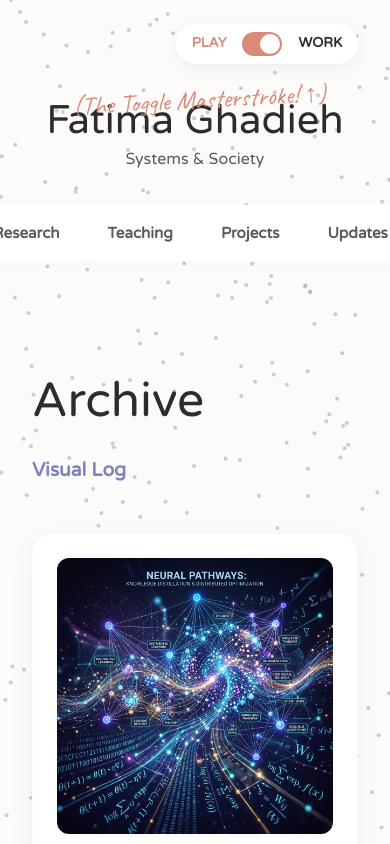
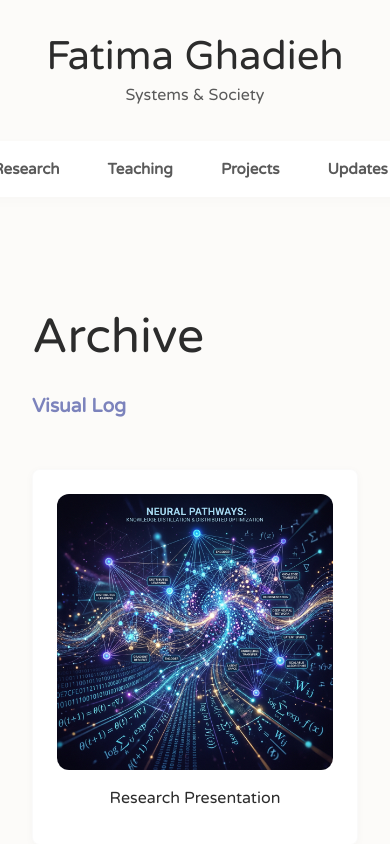
Before and after one commit to fjg00/FatimaGhadieh-Portfolio, a React (Vite) app: page /gallery in a window 390 px wide. Shown: the top 844 px of the page. Built offline with nearby package versions, Linux system fonts and the light colour scheme.

Commit message:
Force Work Mode explicitly on Mobile displays

```diff
--- a/src/components/Layout.tsx
+++ b/src/components/Layout.tsx
@@ -11,16 +11,25 @@ export interface VibeContextType {
 const Layout = () => {
   const [isPlayMode, setIsPlayMode] = useState(true);
   const [isLoaded, setIsLoaded] = useState(false);
-  // Optional trigger for the math filter communication from cards down to Canvas
   const [mathTarget, setMathTarget] = useState<{x: number, y: number} | null>(null);
+  const [isMobile, setIsMobile] = useState(false);
 
   useEffect(() => {
-    if (isPlayMode) {
+    const checkMobile = () => setIsMobile(window.innerWidth <= 768);
+    checkMobile(); // initialize
+    window.addEventListener('resize', checkMobile);
+    return () => window.removeEventListener('resize', checkMobile);
+  }, []);
+
+  const effectivePlayMode = isMobile ? false : isPlayMode;
+
+  useEffect(() => {
+    if (effectivePlayMode) {
       document.body.classList.remove('work-mode');
     } else {
       document.body.classList.add('work-mode');
     }
-  }, [isPlayMode]);
+  }, [effectivePlayMode]);
 
   const triggerMathFilter = (x: number, y: number) => setMathTarget({x, y});
 
@@ -39,9 +48,10 @@ const Layout = () => {
         <SystemLoader onComplete={() => setIsLoaded(true)} />
       ) : (
         <>
-          <VibeCanvas isPlayMode={isPlayMode} mathTarget={mathTarget} resetMathTarget={() => setMathTarget(null)} />
+          <VibeCanvas isPlayMode={effectivePlayMode} mathTarget={mathTarget} resetMathTarget={() => setMathTarget(null)} />
           <div className="app-container max-w-4xl">
 
+            {!isMobile && (
               <div className="toggle-wrapper">
                 <div className="toggle-container">
                   <span className="toggle-label" style={{color: isPlayMode ? 'var(--accent-clay)' : 'var(--text-muted)'}}>Play</span>
@@ -63,14 +73,17 @@ const Layout = () => {
                   <span className="toggle-label" style={{color: !isPlayMode ? 'var(--accent-indigo)' : 'var(--text-muted)'}}>Work</span>
                 </div>
               </div>
+            )}
 
             <header className="global-header">
               <h1 className="header-title">Fatima Ghadieh</h1>
               <p className="header-subtitle">Systems & Society</p>
 
+              {!isMobile && (
                 <span className="annotation" style={{position: 'absolute', top: '1rem', right: '4rem'}}>
                   (The Toggle Masterstroke! &uarr;)
                 </span>
+              )}
 
               <nav className="navbar">
                 <div className="nav-links">
@@ -81,7 +94,7 @@ const Layout = () => {
                       className={({ isActive }) => `nav-link ${isActive ? 'active' : ''}`}
                       end={r.path === '/'}
                       style={({ isActive }) => ({
-                        backgroundColor: isActive ? (isPlayMode ? 'var(--accent-clay)' : 'var(--accent-indigo)') : 'transparent'
+                        backgroundColor: isActive ? (effectivePlayMode ? 'var(--accent-clay)' : 'var(--accent-indigo)') : 'transparent'
                       })}
                     >
                       {r.label}
@@ -92,7 +105,7 @@ const Layout = () => {
             </header>
 
             <main className="main-content">
-              <Outlet context={{ isPlayMode, triggerMathFilter } satisfies VibeContextType} />
+              <Outlet context={{ isPlayMode: effectivePlayMode, triggerMathFilter } satisfies VibeContextType} />
             </main>
 
             <footer className="footer">
```
Lines whose indentation alone changed are shown as unchanged.
